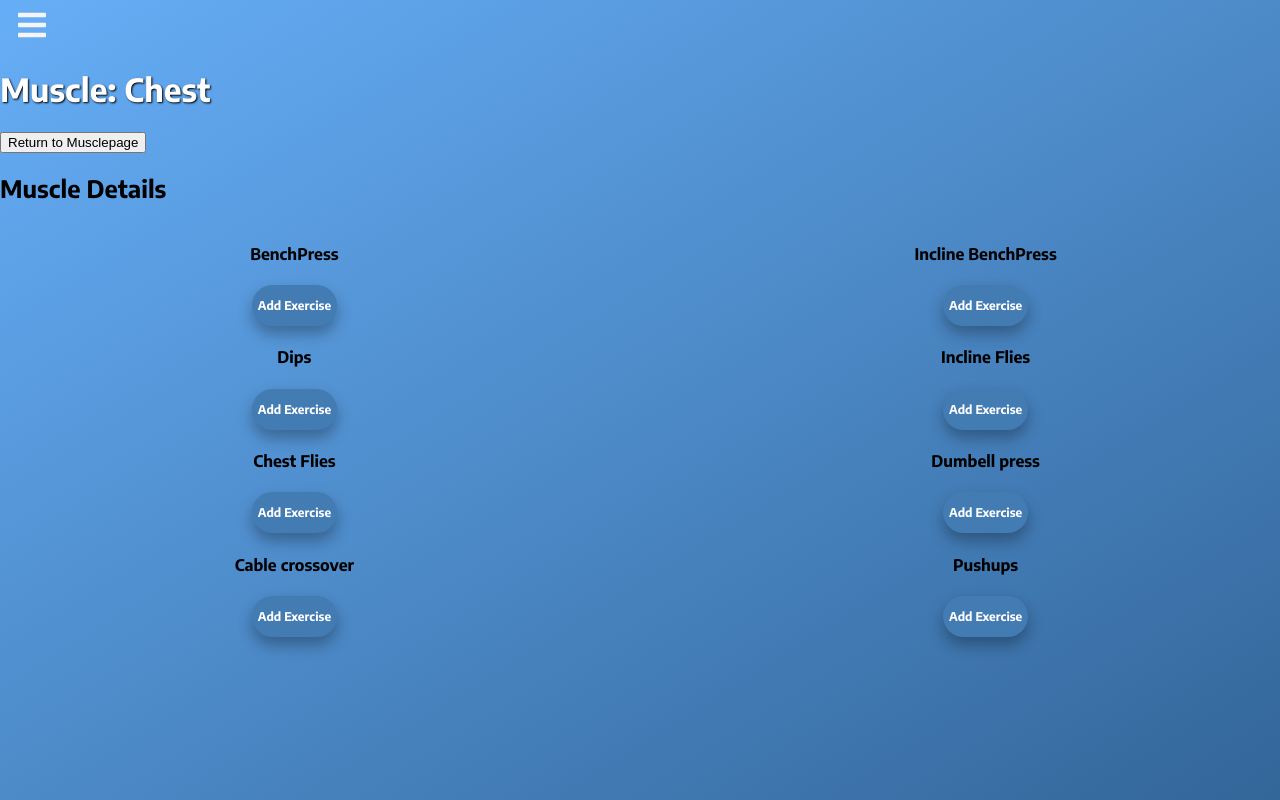
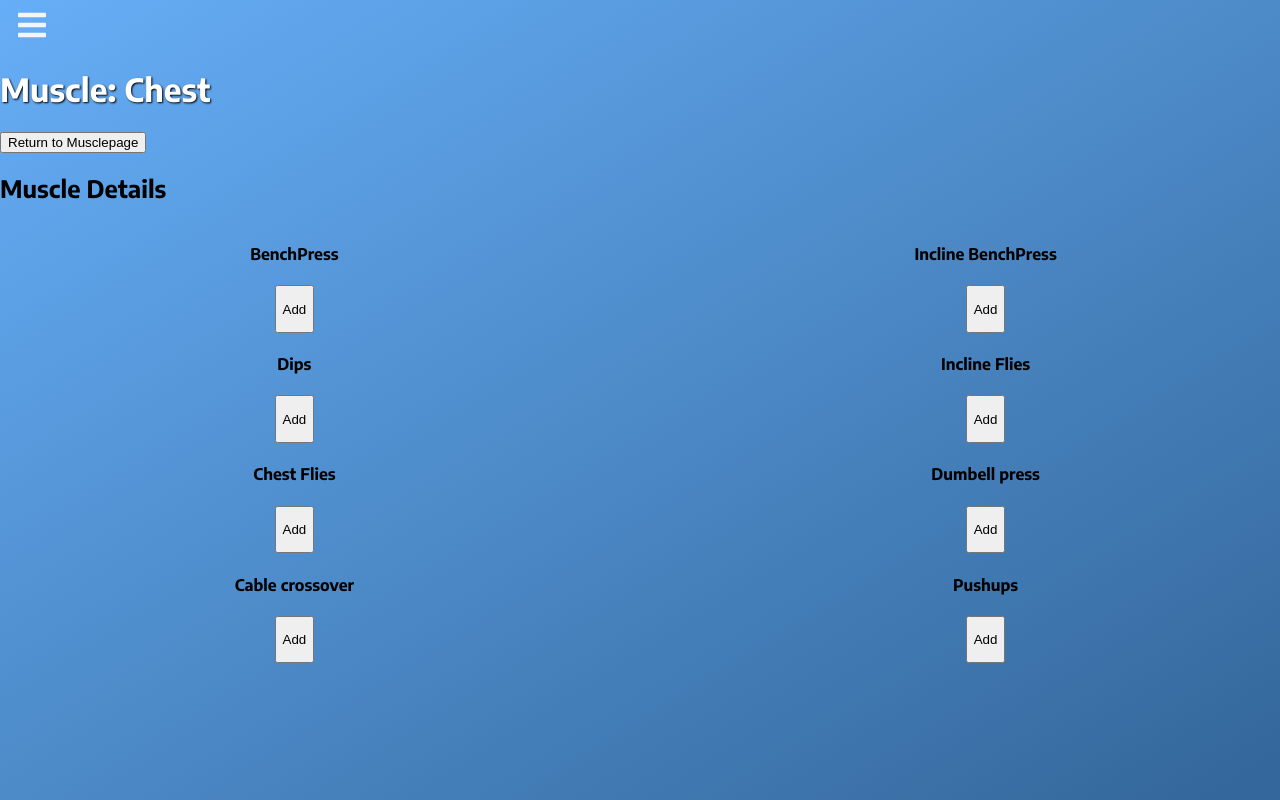
Before and after one commit to CarlMM/WorkoutJournalApp, a React (Vite) app in the folder WorkoutJournalFrontend/: page /muscles/1 in a window 1280 px wide. Built offline with nearby package versions, Linux system fonts and the light colour scheme.

Commit message:
Custom button now works with method

```diff
--- /dev/null
+++ b/WorkoutJournalFrontend/src/component/CustomButton.jsx
@@ -0,0 +1,25 @@
+import react from "react";
+
+
+
+function CustomButton(props){
+
+
+    const check = () => {
+        console.log(props.id)
+        console.log(props.title)
+
+    }
+
+    return(
+        <div>
+            <button onClick={() => { props.addExercise(props)}}>
+                <p>Add</p>
+            </button>
+        </div>
+    )
+
+}
+
+
+export default CustomButton;
--- a/WorkoutJournalFrontend/src/component/MusclePages/SMuscleList.jsx
+++ b/WorkoutJournalFrontend/src/component/MusclePages/SMuscleList.jsx
@@ -1,10 +1,20 @@
 import React, { useState, useEffect } from "react";
 
 
+import CustomButton from "../CustomButton";
+
 function SMuscleList(props){
 
+    const check = () =>{
+        console.log(props)
+    }
+
+
     return(
-            <h4>{props.title}</h4>
+            <div>
+                <h4>{props.title}</h4>
+                <CustomButton title={props.title} id={props.id} addExercise={props.addExercise}/>
+            </div>
     )
 }
 
--- a/WorkoutJournalFrontend/src/component/MusclePages/SpecificMuscle.jsx
+++ b/WorkoutJournalFrontend/src/component/MusclePages/SpecificMuscle.jsx
@@ -12,12 +12,6 @@ function SpecificMuscle(props) {
     let { id } = useParams();
     const newTitle = props.items.filter(t => t.id == id)
     const currentMuscle = newTitle.map(s => s.title)
-    const [buttonText, setButtonText] = useState('Add Exercise');
-
-    const isAdded = () => {
-        setButtonText('Added!')
-    }
-
 
     return (
         <div>
@@ -36,13 +30,15 @@ function SpecificMuscle(props) {
                                     <SMuscleList
                                         key={s.id}
                                         title={s.title}
+                                        id={s.id}
+                                        addExercise={props.addExercise}
                                     />
                                 </div>
-                                <div>
+                                {/* <div>
                                     <button className="addExerciseBtn" onClick={() => { props.addExercise(s); isAdded(s.id); }}>
                                         <p>{buttonText}</p>
                                     </button>
-                                </div>
+                                </div> */}
                             </div>
                         ))}
                 </ul>
```
Also changed, not shown: WorkoutJournalFrontend/src/component/Tooltip.jsx (deleted, +0 -20 lines).
